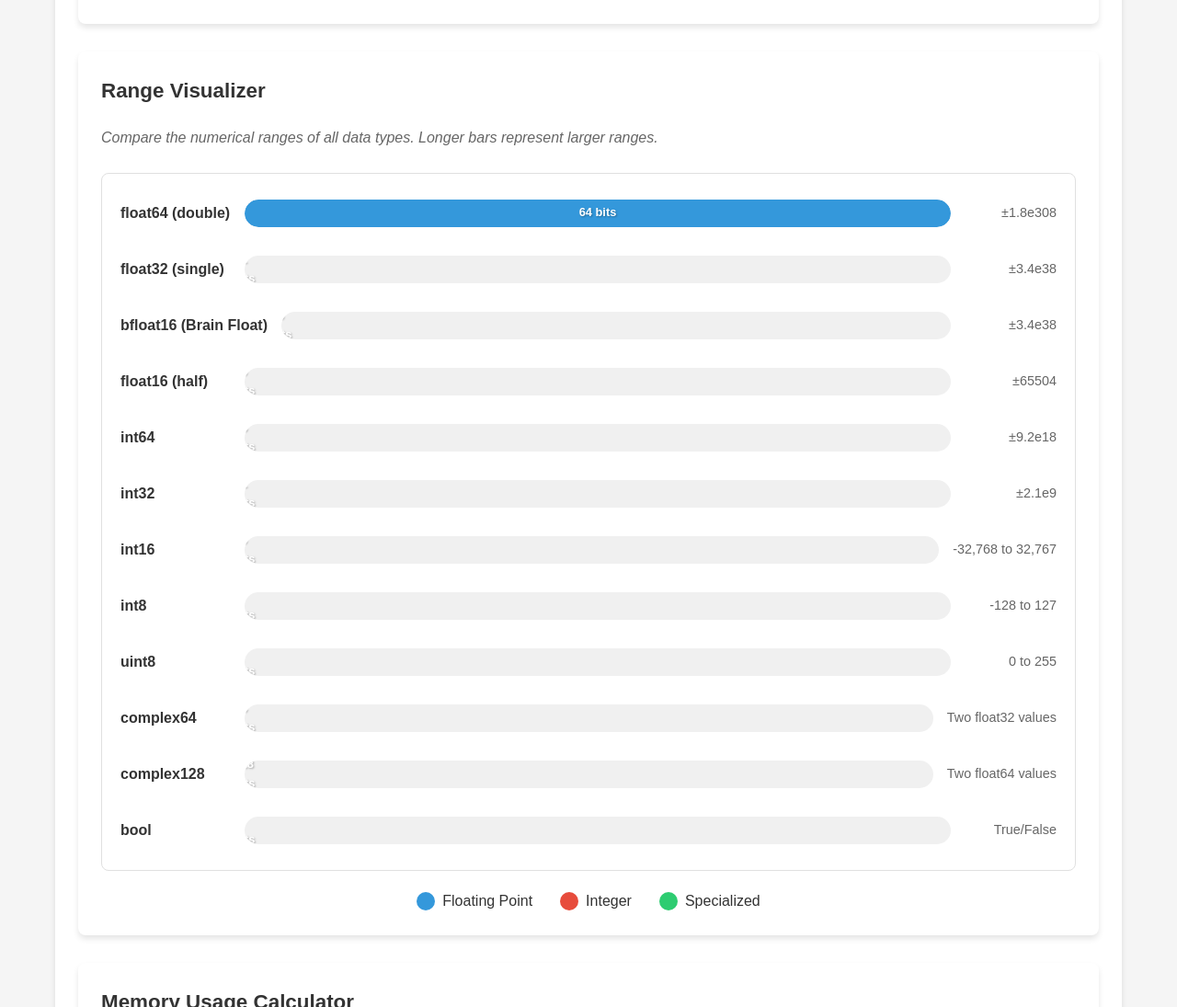
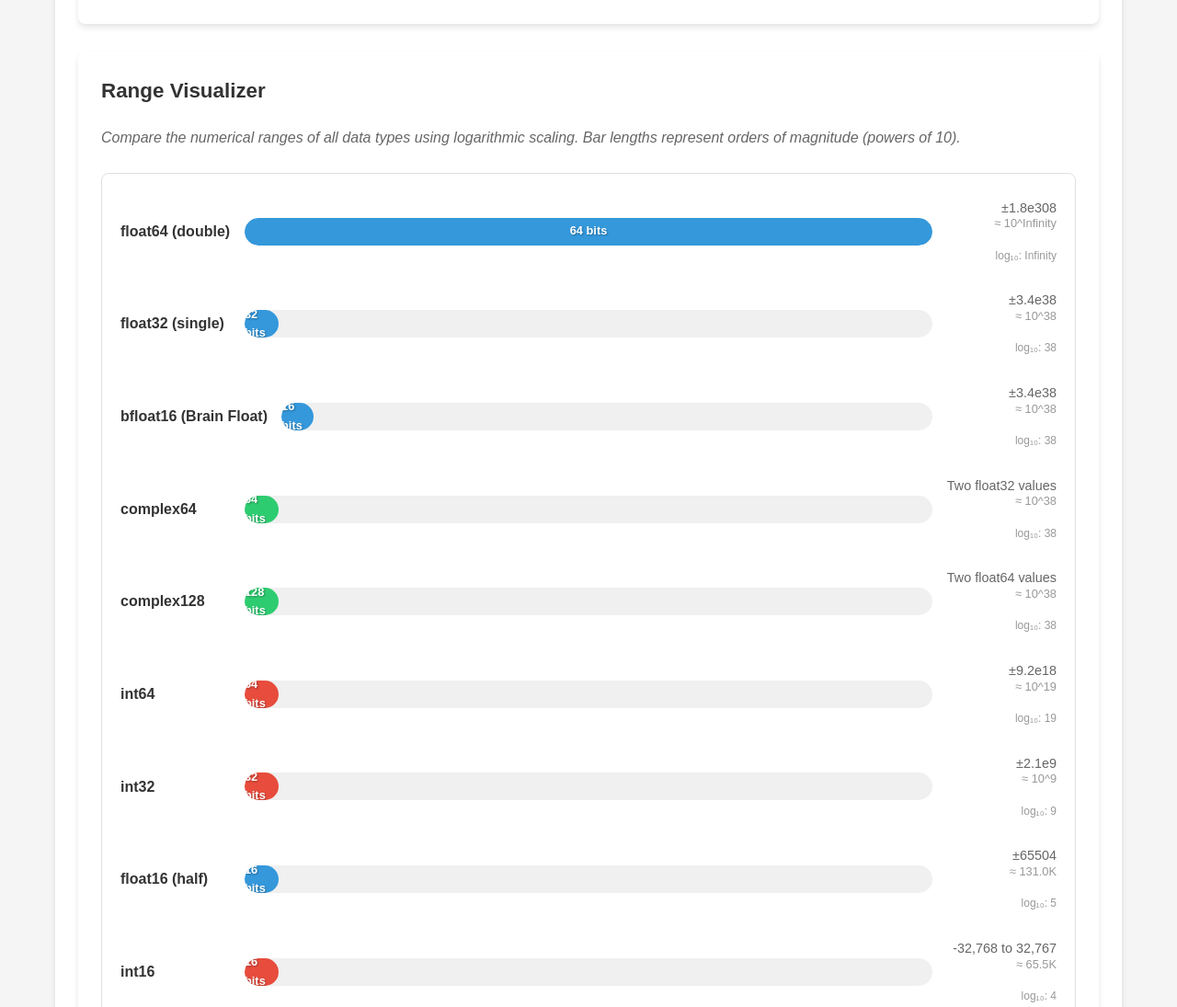
Before and after one commit to shrivatsas/learn-data-science, a plain HTML site: page data-types/index.html in a window 1280 px wide. Shown: the part 1960-3055 px from the top of the page at 92% size. Drawn offline with Linux system fonts and the light colour scheme.

Commit message:
cleaned up data-types styling

```diff
--- a/data-types/index.html
+++ b/data-types/index.html
@@ -54,7 +54,7 @@
             <!-- Range Visualizer -->
             <div class="range-section">
                 <h3>Range Visualizer</h3>
-                <p class="range-description">Compare the numerical ranges of all data types. Longer bars represent larger ranges.</p>
+                <p class="range-description">Compare the numerical ranges of all data types using logarithmic scaling. Bar lengths represent orders of magnitude (powers of 10).</p>
 
                 <div class="range-bars-container" id="range-bars-container">
                     <!-- Range bars will be populated by JavaScript -->
--- a/data-types/script.js
+++ b/data-types/script.js
@@ -476,14 +476,8 @@ function createRangeBars() {
         });
     });
 
-    // Sort by category and then by range size
-    allTypes.sort((a, b) => {
-        if (a.category !== b.category) {
-            const categoryOrder = { floating: 0, integer: 1, specialized: 2 };
-            return categoryOrder[a.category] - categoryOrder[b.category];
-        }
-        return b.numericRange - a.numericRange; // Largest first within category
-    });
+    // Sort by range size (largest to smallest)
+    allTypes.sort((a, b) => b.numericRange - a.numericRange);
 
     // Find max range for scaling
     const maxRange = Math.max(...allTypes.map(t => t.numericRange));
@@ -545,20 +539,37 @@ function createRangeBarItem(type, maxRange) {
     const fill = document.createElement('div');
     fill.className = `range-bar-fill ${type.category}`;
 
-    // Calculate width percentage (logarithmic scale for better visualization)
-    const logRange = Math.log10(type.numericRange + 1);
-    const logMaxRange = Math.log10(maxRange + 1);
+    // Calculate width percentage using logarithmic scale for better visualization
+    const logRange = Math.log10(Math.max(type.numericRange, 1));
+    const logMaxRange = Math.log10(Math.max(maxRange, 1));
     const widthPercent = (logRange / logMaxRange) * 100;
 
-    fill.style.width = `${widthPercent}%`;
+    fill.style.width = `${Math.max(widthPercent, 5)}%`; // Minimum 5% for visibility
     fill.textContent = `${type.bits} bits`;
 
     visual.appendChild(fill);
 
-    // Value display
+    // Value display with exponential notation
     const value = document.createElement('div');
     value.className = 'range-bar-value';
-    value.textContent = type.range;
+
+    // Calculate order of magnitude
+    const magnitude = Math.floor(Math.log10(Math.max(type.numericRange, 1)));
+    let exponentialDisplay = '';
+
+    if (type.numericRange >= 1e6) {
+        exponentialDisplay = `≈ 10^${magnitude}`;
+    } else if (type.numericRange >= 1000) {
+        exponentialDisplay = `≈ ${(type.numericRange / 1000).toFixed(1)}K`;
+    } else {
+        exponentialDisplay = `${type.numericRange}`;
+    }
+
+    value.innerHTML = `
+        ${type.range}<br>
+        <small>${exponentialDisplay}</small><br>
+        <small style="color: #999; font-size: 0.75rem;">log₁₀: ${magnitude}</small>
+    `;
 
     item.appendChild(label);
     item.appendChild(visual);
--- a/data-types/styles.css
+++ b/data-types/styles.css
@@ -552,10 +552,18 @@ input[type="number"]:focus {
 }
 
 .range-bar-value {
-    min-width: 100px;
+    min-width: 120px;
     font-size: 0.9rem;
     color: #666;
     text-align: right;
+    line-height: 1.3;
+}
+
+.range-bar-value small {
+    color: #999;
+    font-size: 0.8rem;
+    display: block;
+    font-weight: 500;
 }
 
 .range-legend {
```
Also changed, not shown: AGENT.md (added, +57 -0 lines).
